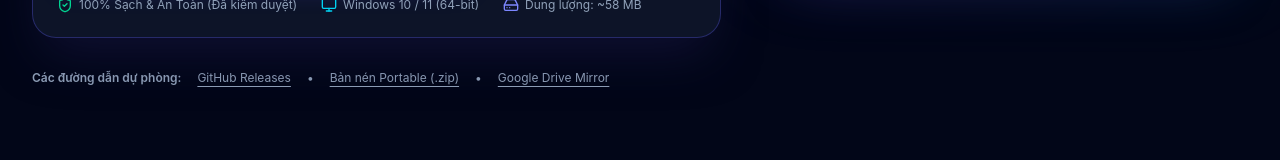
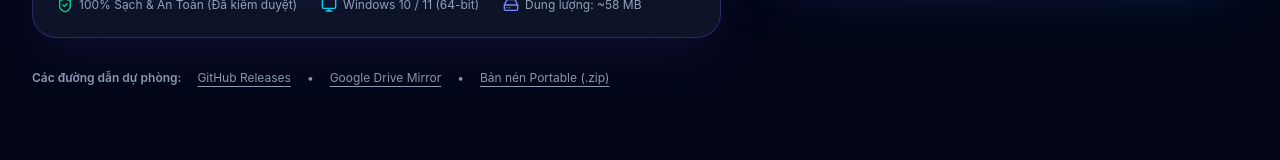
Before and after one commit to namnn2016-ops/nam-library, a React (Vite) app: page /#/ in a window 1280 px wide. Shown: the part 720-880 px from the top of the page. Built offline with nearby package versions, Linux system fonts and the light colour scheme; no server answers.

Commit message:
feat: centralize download URLs config with env support for easy customization

```diff
--- a/src/pages/DownloadPage.tsx
+++ b/src/pages/DownloadPage.tsx
@@ -20,19 +20,37 @@ import {
 } from 'lucide-react';
 import { Link } from 'react-router-dom';
 
+// =========================================================================
+// CẤU HÌNH CÁC ĐƯỜNG DẪN TẢI XUỐNG VÀ DỰ PHÒNG CHO NAM LIBRARY
+// Bạn có thể chỉnh sửa link trực tiếp ở đây hoặc cấu hình qua biến môi trường (.env / Vercel):
+// =========================================================================
+export const DOWNLOAD_CONFIG = {
+  // 1. Link tải file Setup .exe (hoặc link CDN tải trực tiếp)
+  exeUrl: import.meta.env.VITE_DOWNLOAD_EXE_URL || '/downloads/nam-libary-Setup-1.0.0.exe',
+
+  // 2. Link GitHub Releases chính thức
+  githubReleasesUrl: import.meta.env.VITE_DOWNLOAD_GITHUB_URL || 'https://github.com/namnn2016-ops/nam-library/releases',
+
+  // 3. Link Google Drive dự phòng
+  googleDriveUrl: import.meta.env.VITE_DOWNLOAD_GDRIVE_URL || 'https://drive.google.com',
+
+  // 4. Link bản nén Portable (.zip) không cần cài đặt
+  portableUrl: import.meta.env.VITE_DOWNLOAD_PORTABLE_URL || '/downloads/nam-libary-portable-1.0.0.zip',
+};
+
 export default function DownloadPage() {
   const [activeTab, setActiveTab] = useState<'scanner' | 'email' | 'analytics' | 'readers'>('scanner');
   const [copiedKey, setCopiedKey] = useState<string | null>(null);
   const [downloadStarted, setDownloadStarted] = useState(false);
 
-  // Đường dẫn tải trực tiếp EXE
-  const exeDownloadUrl = '/downloads/nam-libary-Setup-1.0.0.exe';
-  const portableDownloadUrl = '/downloads/nam-libary-portable-1.0.0.zip';
-
   const handleDownloadClick = () => {
     setDownloadStarted(true);
+    if (DOWNLOAD_CONFIG.exeUrl.startsWith('http')) {
+      window.open(DOWNLOAD_CONFIG.exeUrl, '_blank');
+      return;
+    }
     const link = document.createElement('a');
-    link.href = exeDownloadUrl;
+    link.href = DOWNLOAD_CONFIG.exeUrl;
     link.setAttribute('download', 'nam-libary-Setup-1.0.0.exe');
     document.body.appendChild(link);
     link.click();
@@ -193,7 +211,7 @@ export default function DownloadPage() {
             <div className="flex flex-wrap items-center justify-center lg:justify-start gap-4 text-xs text-slate-400">
               <span className="font-semibold text-slate-400">Các đường dẫn dự phòng:</span>
               <a
-                href="https://github.com"
+                href={DOWNLOAD_CONFIG.githubReleasesUrl}
                 target="_blank"
                 rel="noreferrer"
                 className="hover:text-indigo-400 underline underline-offset-4 flex items-center gap-1"
@@ -202,20 +220,20 @@ export default function DownloadPage() {
               </a>
               <span>•</span>
               <a
-                href={portableDownloadUrl}
-                download
-                className="hover:text-cyan-400 underline underline-offset-4 flex items-center gap-1"
-              >
-                Bản nén Portable (.zip)
-              </a>
-              <span>•</span>
-              <a
-                href="https://drive.google.com"
+                href={DOWNLOAD_CONFIG.googleDriveUrl}
                 target="_blank"
                 rel="noreferrer"
                 className="hover:text-emerald-400 underline underline-offset-4 flex items-center gap-1"
               >
                 Google Drive Mirror
+              </a>
+              <span>•</span>
+              <a
+                href={DOWNLOAD_CONFIG.portableUrl}
+                download
+                className="hover:text-cyan-400 underline underline-offset-4 flex items-center gap-1"
+              >
+                Bản nén Portable (.zip)
               </a>
             </div>
           </div>
```
